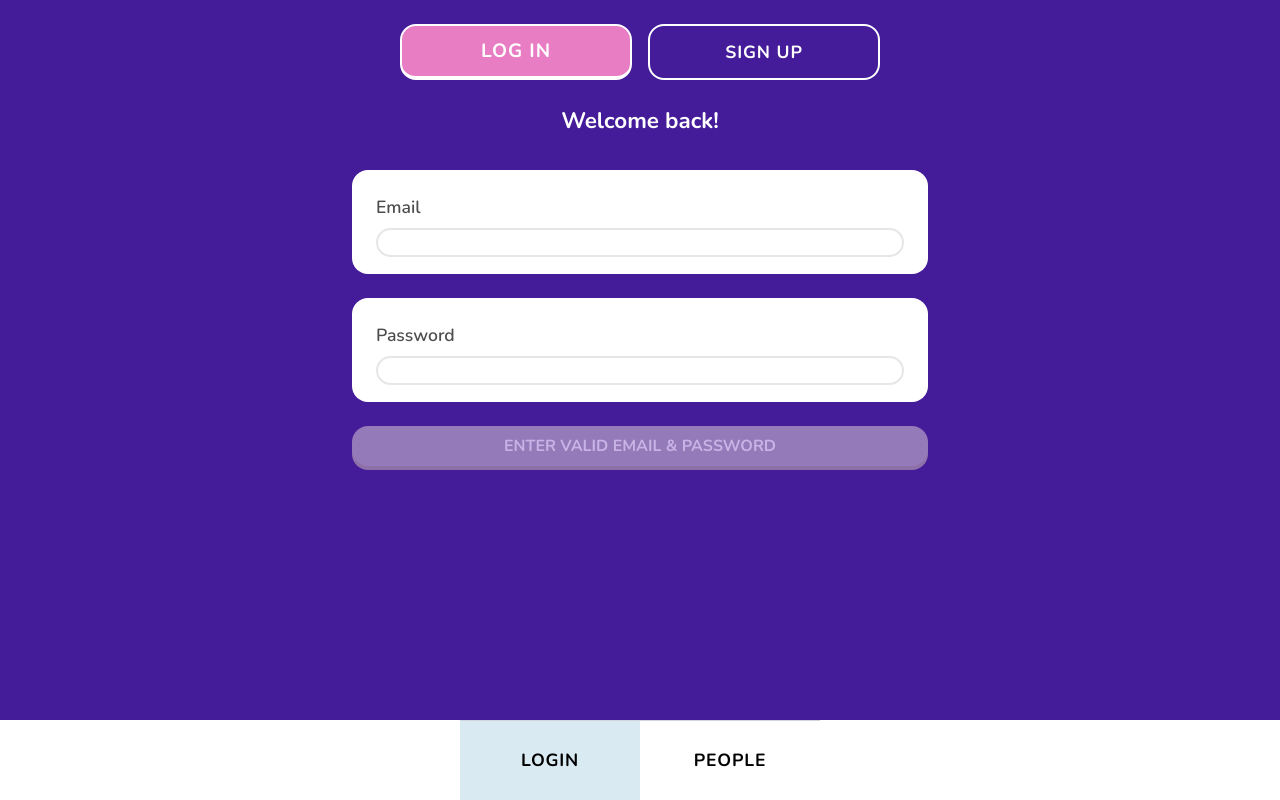
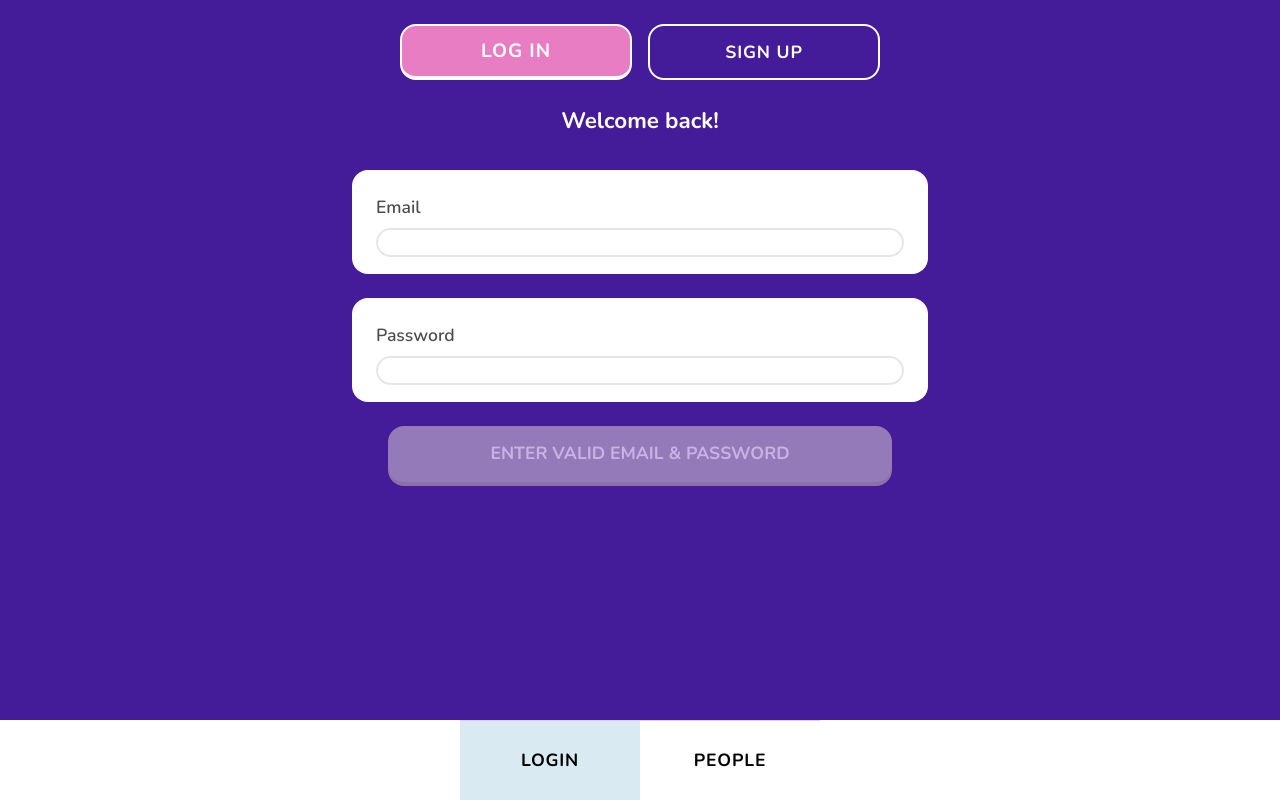
Before and after one commit to elmijail1/profile-practice-nextjs, a Next.js app: page /login in a window 1280 px wide. Built offline with nearby package versions, Linux system fonts and the light colour scheme; no server answers.

Commit message:
Add more xl styles

```diff
--- a/app/components/WideButton.tsx
+++ b/app/components/WideButton.tsx
@@ -16,11 +16,11 @@ export default function WideButton(
     { colors, disabledIf, onClick, children }: WideButtonProps
 ) {
 
-    const buttonFrontClass = "wide-button-front bg-white disabled:text-[hsl(265,50%,80%)] disabled:bg-[hsl(265,30%,60%)]"
+    const buttonFrontClass = "wide-button-front bg-white disabled:text-[hsl(265,50%,80%)] disabled:bg-[hsl(265,30%,60%)] hover:bg-[hsl(0,0%,90%)]"
     const buttonBackClass = "wide-button-front bg-[hsl(272,25%,55%)] absolute bottom-[-0.3rem] left-0 z-[-1]"
 
     return (
-        <div className="relative z-0 w-[90%] h-[2.5rem]">
+        <div className="relative z-0 w-[90%] h-[2.5rem] xl:h-[3.5rem]">
             <button
                 className={buttonFrontClass}
                 style={{
--- a/app/globals.css
+++ b/app/globals.css
@@ -43,11 +43,11 @@
   }
 
   .auth-form {
-    @apply h-full w-full flex flex-col justify-start items-center gap-6 py-8 pt-8 pb-4 relative
+    @apply h-full w-full flex flex-col justify-center items-center gap-6 py-8 pt-8 pb-4 relative
   }
 
   .wide-button-front {
-    @apply w-full h-full rounded-[1rem] bg-white uppercase font-bold text-[1rem] border-0 z-1
+    @apply w-full h-full rounded-[1rem] bg-white uppercase font-bold text-[1rem] xl:text-[1.1rem] border-0 z-1 cursor-pointer
   }
 
   .auth-validation-indicator {
--- a/app/login/LogInTab.tsx
+++ b/app/login/LogInTab.tsx
@@ -138,9 +138,11 @@ export default function LogInTab() {
                         Password
                     </AuthFormInput>
 
-                    <WideButton disabledIf={!validatedFull || isSubmitting}>
-                        {determineButtonText()}
-                    </WideButton>
+                    <div className="w-full flex justify-center xl:max-w-[35rem]">
+                        <WideButton disabledIf={!validatedFull || isSubmitting}>
+                            {determineButtonText()}
+                        </WideButton>
+                    </div>
                 </form>
                 {
                     error &&
```
